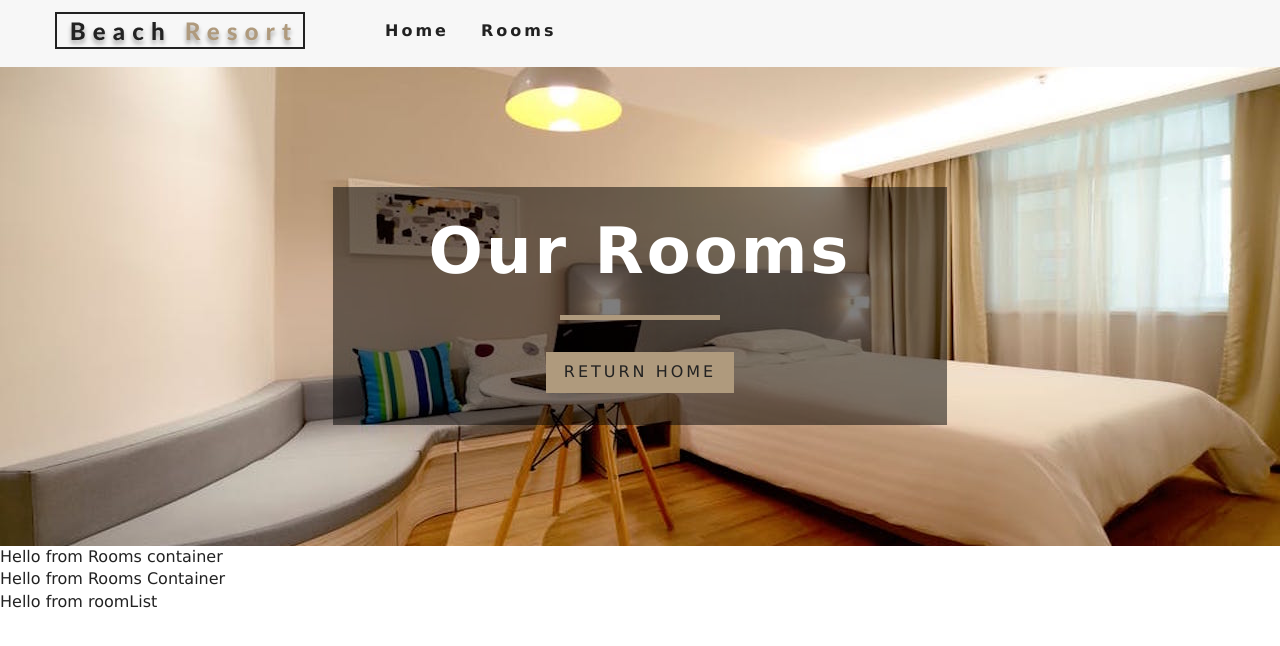
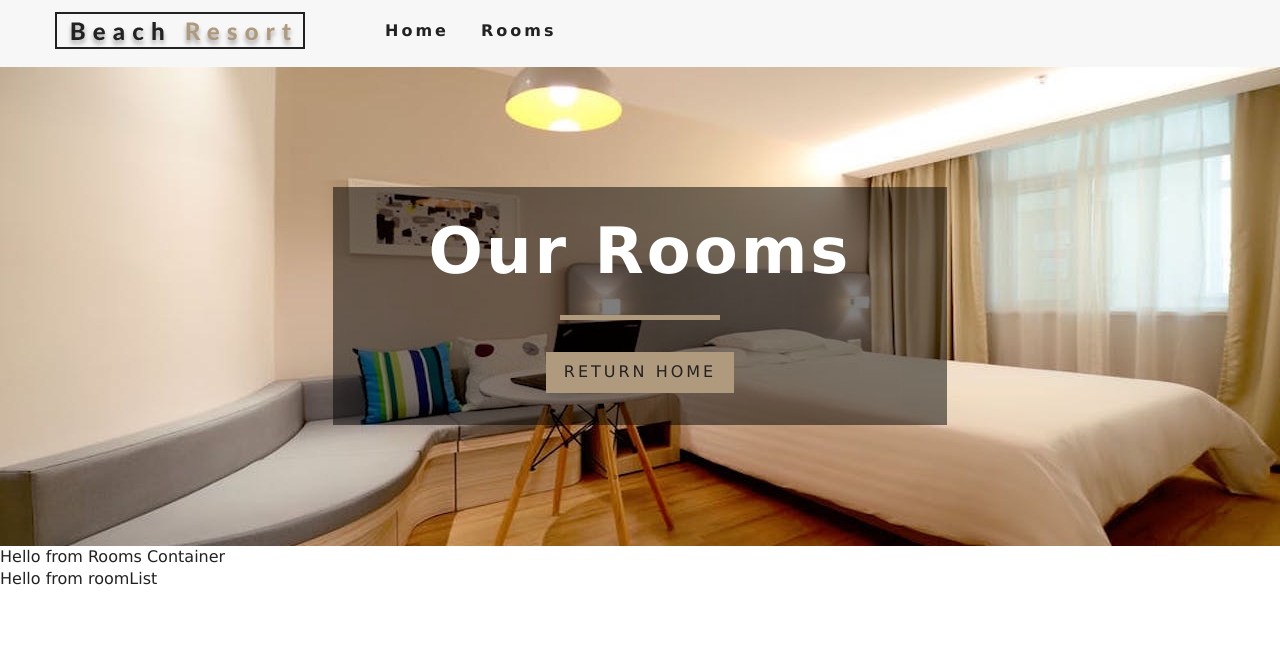
Before and after one commit to ravinduf/resort, a React (Create React App) app: page /rooms in a window 1280 px wide. Shown: the top 646 px of the page. Built offline with nearby package versions, Linux system fonts and the light colour scheme.

Commit message:
updated
removed some unneccessary code

```diff
--- a/src/components/RoomContainer.js
+++ b/src/components/RoomContainer.js
@@ -11,7 +11,6 @@ function RoomsContainer({context}) {
     }
     return (
             <div>
-                Hello from Rooms container
                 <RoomsFilter rooms={rooms} />
                 <RoomsList rooms={sortedRooms} />
             </div>
```
